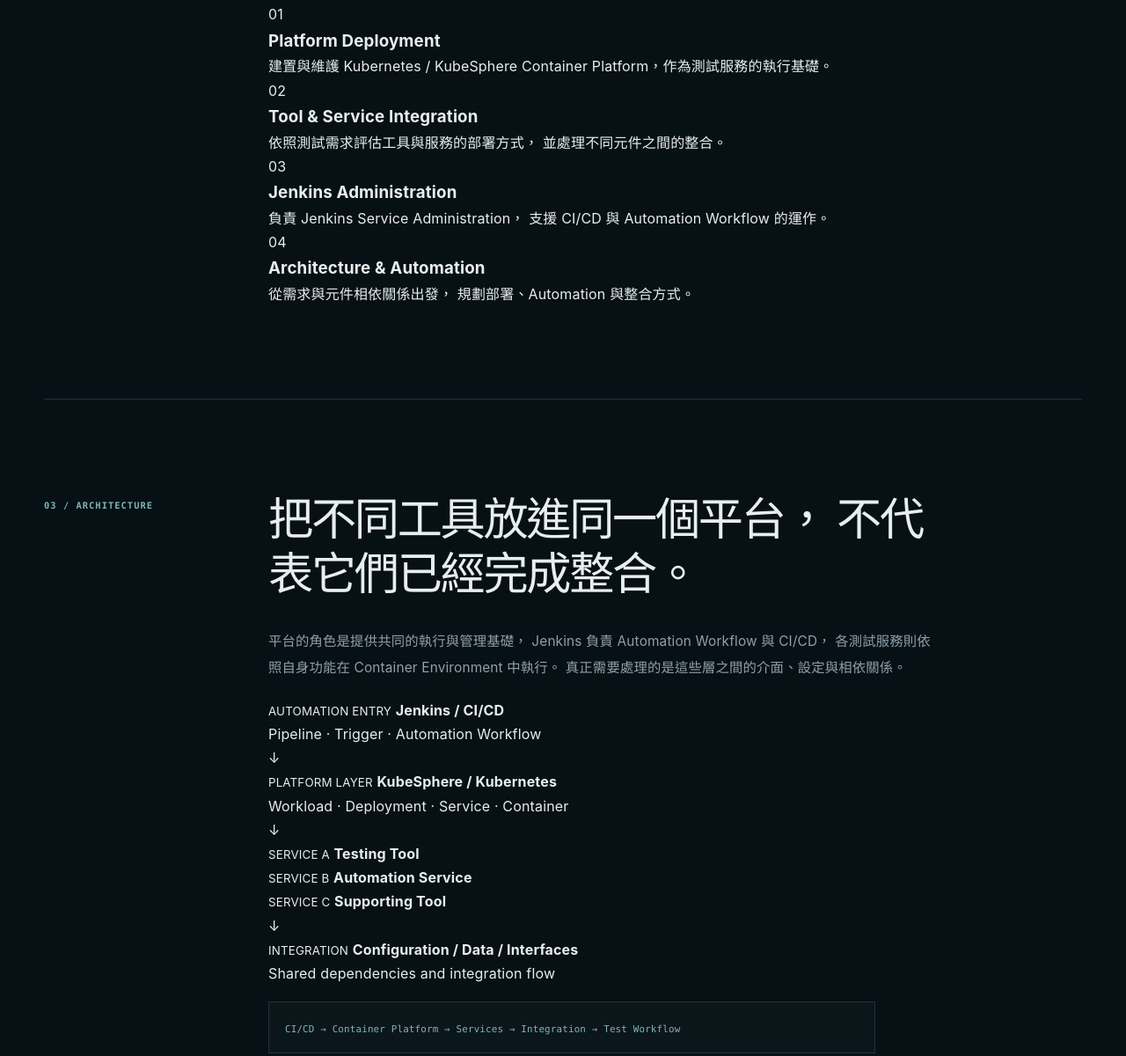
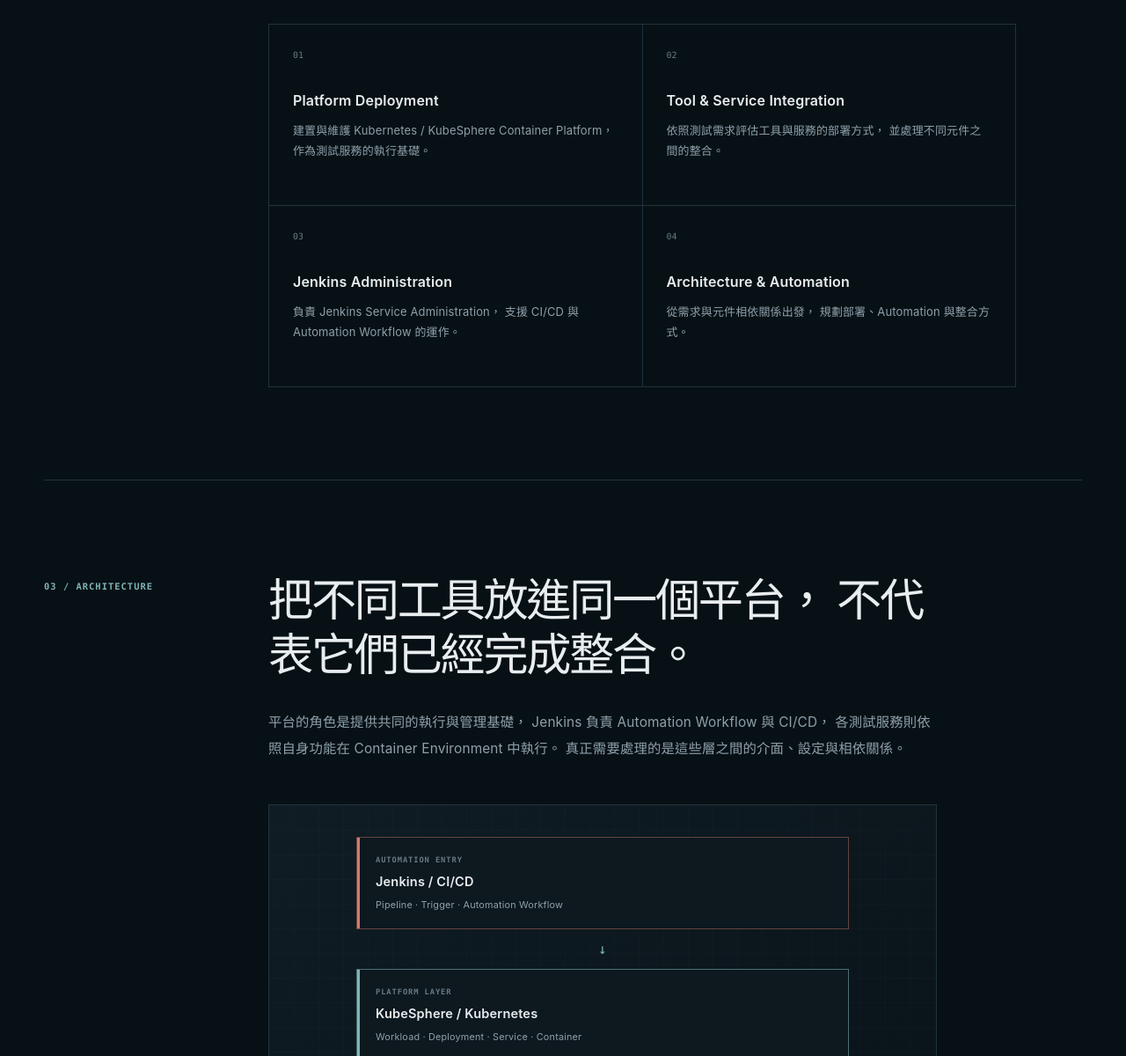
Before and after one commit to cc901109/hsin, a plain HTML site: page automation-platform.html in a window 1280 px wide. Shown: the part 1966-3166 px from the top of the page at 88% size. Drawn offline with Linux system fonts and the light colour scheme.

Commit message:
Add styles for automation platform and collaboration
Added styles for the automation platform and collaboration sections.

```diff
--- a/style.css
+++ b/style.css
@@ -1810,3 +1810,311 @@
 .project-link:hover span {
   transform: translateX(3px);
 }
+
+/* =========================================================
+   Case 02 — Automation Platform
+   ========================================================= */
+
+.responsibility-grid {
+  display: grid;
+  grid-template-columns: repeat(2, 1fr);
+  gap: 1px;
+
+  margin-top: 44px;
+
+  background: var(--line);
+  border: 1px solid var(--line);
+}
+
+.responsibility-card {
+  min-height: 205px;
+
+  padding: 27px;
+
+  background: var(--bg);
+}
+
+.responsibility-card > span {
+  display: block;
+
+  margin-bottom: 29px;
+
+  color: var(--muted-2);
+
+  font-family:
+    "SFMono-Regular",
+    Consolas,
+    monospace;
+
+  font-size: 0.62rem;
+}
+
+.responsibility-card h3 {
+  margin-bottom: 9px;
+
+  font-size: 1rem;
+  font-weight: 580;
+}
+
+.responsibility-card p {
+  color: var(--muted);
+
+  font-size: 0.81rem;
+  line-height: 1.75;
+}
+
+
+/* Platform Architecture */
+
+.platform-architecture {
+  position: relative;
+
+  max-width: 760px;
+
+  margin-top: 48px;
+  padding: 36px;
+
+  background:
+    linear-gradient(
+      145deg,
+      rgba(17, 31, 39, 0.84),
+      rgba(8, 17, 22, 0.94)
+    );
+
+  border: 1px solid var(--line);
+}
+
+.platform-architecture::before {
+  content: "";
+
+  position: absolute;
+  inset: 0;
+
+  pointer-events: none;
+
+  background-image:
+    linear-gradient(
+      rgba(127, 181, 183, 0.022) 1px,
+      transparent 1px
+    ),
+    linear-gradient(
+      90deg,
+      rgba(127, 181, 183, 0.022) 1px,
+      transparent 1px
+    );
+
+  background-size: 28px 28px;
+}
+
+.platform-layer {
+  position: relative;
+  z-index: 1;
+
+  max-width: 560px;
+
+  margin-inline: auto;
+  padding: 18px 21px;
+
+  background: var(--panel);
+
+  border: 1px solid var(--line-light);
+}
+
+.platform-layer small,
+.service-node small,
+.collaboration-center small {
+  display: block;
+
+  margin-bottom: 5px;
+
+  color: var(--muted-2);
+
+  font-family:
+    "SFMono-Regular",
+    Consolas,
+    monospace;
+
+  font-size: 0.55rem;
+  font-weight: 700;
+  letter-spacing: 0.1em;
+}
+
+.platform-layer strong {
+  display: block;
+
+  margin-bottom: 4px;
+
+  font-size: 0.91rem;
+  font-weight: 600;
+}
+
+.platform-layer p {
+  color: var(--muted);
+
+  font-size: 0.68rem;
+}
+
+.platform-entry {
+  border-color: rgba(211, 122, 109, 0.45);
+  box-shadow: inset 3px 0 var(--accent);
+}
+
+.platform-core {
+  border-color: rgba(127, 181, 183, 0.55);
+  box-shadow: inset 3px 0 var(--primary);
+}
+
+.platform-connector {
+  position: relative;
+  z-index: 1;
+
+  padding: 9px 0;
+
+  color: var(--primary);
+
+  text-align: center;
+
+  font-family:
+    "SFMono-Regular",
+    Consolas,
+    monospace;
+}
+
+.service-row {
+  position: relative;
+  z-index: 1;
+
+  display: grid;
+  grid-template-columns: repeat(3, 1fr);
+  gap: 10px;
+}
+
+.service-node {
+  min-height: 92px;
+
+  display: flex;
+  flex-direction: column;
+  justify-content: center;
+
+  padding: 14px;
+
+  background: #0d181f;
+
+  border: 1px solid var(--line);
+}
+
+.service-node strong {
+  color: #cad5da;
+
+  font-size: 0.72rem;
+  font-weight: 550;
+}
+
+
+/* Collaboration */
+
+.collaboration-map {
+  max-width: 760px;
+
+  display: grid;
+  grid-template-columns: 1fr 1.15fr 1fr;
+  align-items: stretch;
+  gap: 12px;
+
+  margin-top: 46px;
+}
+
+.collaboration-side,
+.collaboration-center {
+  min-height: 165px;
+
+  display: flex;
+  flex-direction: column;
+  justify-content: center;
+
+  padding: 22px;
+
+  background: var(--panel);
+
+  border: 1px solid var(--line);
+}
+
+.collaboration-side span {
+  margin-bottom: 17px;
+
+  color: var(--muted-2);
+
+  font-family:
+    "SFMono-Regular",
+    Consolas,
+    monospace;
+
+  font-size: 0.56rem;
+  font-weight: 700;
+  letter-spacing: 0.09em;
+}
+
+.collaboration-side strong {
+  color: #c1ccd1;
+
+  font-size: 0.78rem;
+  font-weight: 550;
+}
+
+.collaboration-center {
+  background:
+    linear-gradient(
+      145deg,
+      rgba(127, 181, 183, 0.09),
+      var(--panel)
+    );
+
+  border-color: rgba(127, 181, 183, 0.4);
+}
+
+.collaboration-center small {
+  margin-bottom: 18px;
+
+  color: var(--primary);
+}
+
+.collaboration-center strong {
+  margin-bottom: 4px;
+
+  color: #d3dde1;
+
+  font-size: 0.78rem;
+  font-weight: 550;
+}
+
+
+/* Responsive */
+
+@media (max-width: 680px) {
+
+  .responsibility-grid {
+    grid-template-columns: 1fr;
+  }
+
+  .responsibility-card {
+    min-height: 175px;
+  }
+
+  .platform-architecture {
+    padding: 24px 16px;
+  }
+
+  .service-row {
+    grid-template-columns: 1fr;
+  }
+
+  .collaboration-map {
+    grid-template-columns: 1fr;
+  }
+
+  .collaboration-side,
+  .collaboration-center {
+    min-height: 135px;
+  }
+
+}
```
